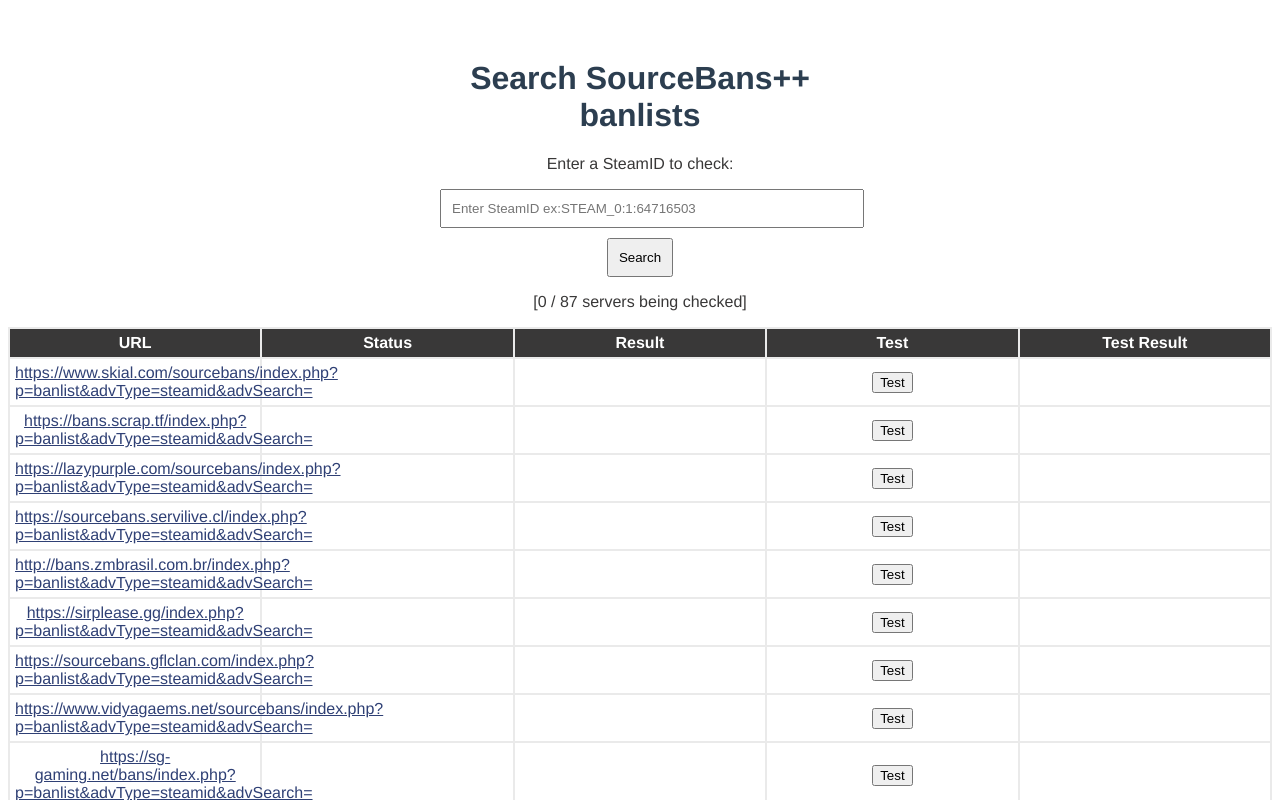
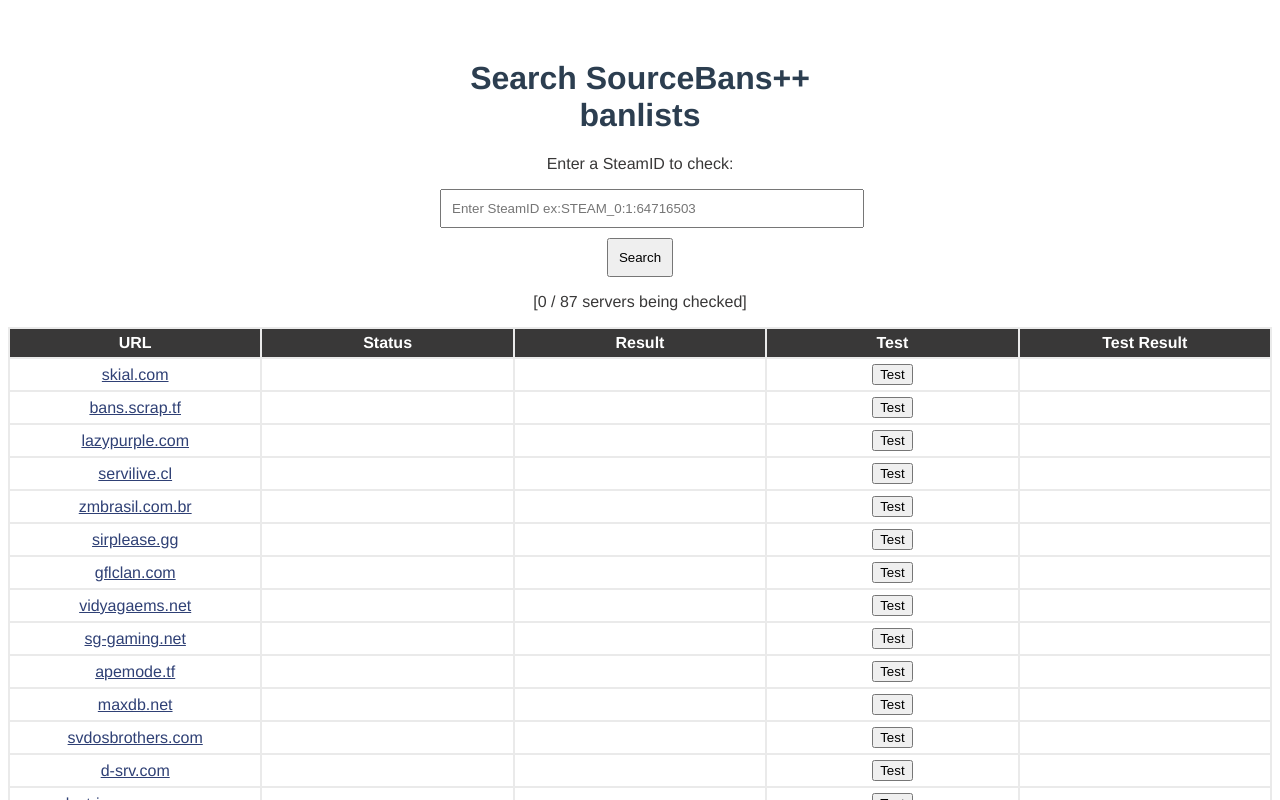
Before and after one commit to DiegoFleitas/sourceban-checker, a Vue app: page / in a window 1280 px wide. Shown: the top 800 px of the page. Built offline with nearby package versions, Linux system fonts and the light colour scheme.

Commit message:
show domain instead

```diff
--- a/src/components/SearchResultComponent.vue
+++ b/src/components/SearchResultComponent.vue
@@ -2,7 +2,7 @@
   <tr class="search-result">
     <td>
       <a :href="removeProxyFromUrl(search.url)" target="_blank">{{
-        removeProxyFromUrl(search.url)
+        search.domain
       }}</a>
     </td>
     <td><span>{{ search.status }}</span></td>
```
